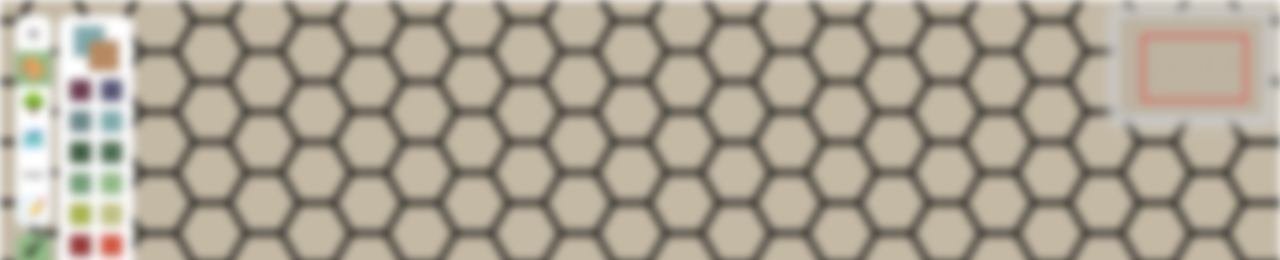
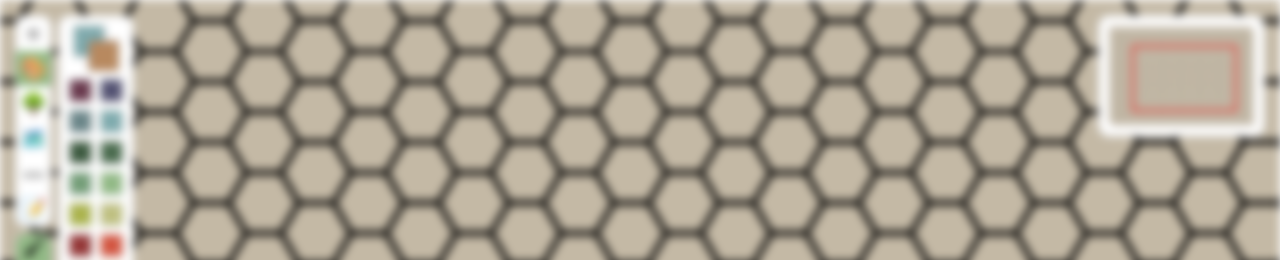
Before and after one commit to purajit/hexaggon, a plain HTML site: page docs/index.html in a window 1280 px wide. Shown: the top 260 px of the page. Drawn offline with Linux system fonts and the light colour scheme; a web font is replaced by a local one.

Commit message:
flesh out minimap (#27)

```diff
--- a/docs/index.css
+++ b/docs/index.css
@@ -5,6 +5,12 @@
   font-family: "Merriweather";
   src: url(Merriweather.ttf) format("truetype");
 }
+
+* {
+    margin: 0;
+    padding: 0;
+}
+
 
 :root {
     color-scheme: light dark;
@@ -137,8 +143,14 @@ html, body {
 /* The whole entire hex map */
 #minimap {
     height: 100px;
-    box-shadow: 0 0 10px 10px var(--shadow-color);
-    background: var(--shadow-color);
+    background: var(--background-color);
+    /* By default, SVG elements are inline elements, and they sort of behave like text.
+     * Hence, they are subject to line-height, which defaults to non-zero, which adds
+     * height to the element. So, either set line-height of the container to 0, or make
+     * the SVG display block/inline-block
+     * https://stackoverflow.com/questions/75751593/why-there-is-additional-4px-height-for-div-when-there-is-svg-inside-it
+     */
+    display: block;
 }
 
 #hexmap {
--- a/docs/index.html
+++ b/docs/index.html
@@ -224,7 +224,7 @@
     </div>
   </div>
   <div class="toolbar right-aligned">
-  <div class="">
+  <div class="overlaid control-panel">
   <svg id="minimap"><rect id="minimapViewBox" stroke="red" stroke-width="20px" fill="none"></rect></svg>
   </div>
   </div>
--- a/docs/index.js
+++ b/docs/index.js
@@ -626,9 +626,11 @@ function freeDragScroll(e) {
 function scroll(xdiff, ydiff) {
   const viewBox = SVG.getAttribute("viewBox") || `0 0 ${window.innerWidth} ${window.innerHeight}`;
   const [x, y, width, height] = viewBox.split(" ").map(Number);
-  SVG.setAttribute("viewBox", `${x + xdiff} ${y + ydiff} ${width} ${height}`);
-  MINIMAP_VIEWBOX.setAttribute("x", x + xdiff);
-  MINIMAP_VIEWBOX.setAttribute("y", y + ydiff);
+  const newX = x + xdiff;
+  const newY = y + ydiff;
+  SVG.setAttribute("viewBox", `${newX} ${newY} ${width} ${height}`);
+  MINIMAP_VIEWBOX.setAttribute("x", newX);
+  MINIMAP_VIEWBOX.setAttribute("y", newY);
   MINIMAP_VIEWBOX.setAttribute("width", width);
   MINIMAP_VIEWBOX.setAttribute("height", height);
   MINIMAP.removeChild(MINIMAP_VIEWBOX);
@@ -697,9 +699,9 @@ function setCanvasColor(previousCanvasColor, color) {
   Object.values(GLOBAL_STATE.drawing.hexes).forEach(hexEntry => {
     if (hexEntry.hex.getAttribute("fill") == previousCanvasColor) {
       hexEntry.hex.setAttribute("fill", color);
+      hexEntry.minihex.setAttribute("fill", color);
+      hexEntry.minihex.setAttribute("stroke", color);
     }
-    hexEntry.minihex.setAttribute("fill", color);
-    hexEntry.minihex.setAttribute("stroke", color);
   });
   GLOBAL_STATE.layers.GRID.canvasColor = color;
   SVG.setAttribute("canvasColor", color);
@@ -726,6 +728,7 @@ function colorHex(c, r, fillColor=null, isFloodFill=false) {
     return;
   }
   GLOBAL_STATE.drawing.hexes[`${c},${r}`].hex.setAttribute("fill", fillColor);
+  GLOBAL_STATE.drawing.hexes[`${c},${r}`].minihex.setAttribute("fill", fillColor);
   if (!isFloodFill) {
     addToUndoStack({type: "color", old: oldFillColor, new: fillColor, target: [c, r]});
   }
@@ -1056,7 +1059,6 @@ function positionHexes(gridDirection) {
     hexEntry.hex.setAttribute("x", x);
     hexEntry.hex.setAttribute("y", y);
     hexEntry.hex.setAttribute("points", points.join(" "));
-    hexEntry.minihex.setAttribute("points", points.join(" "));
     hexEntry.hexObject.setAttribute("x", x);
     hexEntry.hexObject.setAttribute("y", y);
   });
@@ -1084,14 +1086,36 @@ function drawHex(c, r) {
   SVG.appendChild(hex);
   SVG.appendChild(hexObject);
 
-  const minihex = document.createElementNS("http://www.w3.org/2000/svg", "polygon");
-  minihex.setAttribute("stroke-width", "1px");
-  minihex.setAttribute("c", c);
-  minihex.setAttribute("r", r);
-  minihex.classList.add("minihex");
-  MINIMAP.appendChild(minihex);
+  GLOBAL_STATE.drawing.hexes[`${c},${r}`] = {hex, hexObject, x: null, y: null, c, r};
+}
 
-  GLOBAL_STATE.drawing.hexes[`${c},${r}`] = {hex, hexObject, minihex, x: null, y: null, c, r};
+function initMiniMap(x, y, width, height) {
+  MINIMAP.querySelectorAll(".minihex").forEach(e => {
+    MINIMAP.removeChild(e)
+  });
+  Object.values(GLOBAL_STATE.drawing.hexes).forEach(hexEntry => {
+    let pointsStr = "";
+    for (let i = 0; i < hexEntry.hex.points.length; i++) {
+      pointsStr += `${hexEntry.hex.points[i].x},${hexEntry.hex.points[i].y} `
+    }
+    const minihex = document.createElementNS("http://www.w3.org/2000/svg", "polygon");
+    minihex.setAttribute("stroke-width", "1px");
+    minihex.setAttribute("c", hexEntry.c);
+    minihex.setAttribute("r", hexEntry.r);
+    minihex.setAttribute("points", pointsStr);
+    minihex.setAttribute("fill", hexEntry.hex.getAttribute("fill"));
+    minihex.classList.add("minihex");
+    hexEntry.minihex = minihex;
+    MINIMAP.appendChild(minihex);
+  });
+  const minibbox = MINIMAP.getBBox();
+  MINIMAP.setAttribute("viewBox", `${minibbox.x} ${minibbox.y} ${minibbox.width} ${minibbox.height}`);
+  MINIMAP_VIEWBOX.setAttribute("x", x);
+  MINIMAP_VIEWBOX.setAttribute("y", y);
+  MINIMAP_VIEWBOX.setAttribute("width", width)
+  MINIMAP_VIEWBOX.setAttribute("height", height);
+  MINIMAP.removeChild(MINIMAP_VIEWBOX);
+  MINIMAP.appendChild(MINIMAP_VIEWBOX);
 }
 
 function svgInit() {
@@ -1108,9 +1132,18 @@ function svgInit() {
     }
   }
   positionHexes(GLOBAL_STATE.drawing.gridDirection);
+  const bbox = SVG.getBBox();
+  const midX = (bbox.width - window.innerWidth) / 2;
+  const midY = (bbox.height - window.innerHeight) / 2;
+  SVG.setAttribute(
+    "viewBox",
+    `${midX} ${midY} ${window.innerWidth} ${window.innerHeight}`
+  );
+
+  initMiniMap(midX, midY, window.innerWidth, window.innerHeight);
+
   setCanvasColor(null, GLOBAL_STATE.layers.GRID.canvasColor);
   setGridColor(null, GLOBAL_STATE.layers.GRID.gridColor);
-
   setPrimaryObject(GLOBAL_STATE.layers.OBJECT.primaryObject);
   setSecondaryObject(GLOBAL_STATE.layers.OBJECT.secondaryObject);
 
@@ -1119,23 +1152,6 @@ function svgInit() {
   HORIZONTAL_GRID_BTN.classList.add("primaryselected");
 
   switchToLayer(Layers.COLOR);
-  const bbox = SVG.getBBox();
-  const midX = (bbox.width - window.innerWidth) / 2;
-  const midY = (bbox.height - window.innerHeight) / 2;
-  SVG.setAttribute(
-    "viewBox",
-    `${midX} ${midY} ${window.innerWidth} ${window.innerHeight}`
-  );
-
-  const minibbox = MINIMAP.getBBox();
-  MINIMAP.setAttribute("viewBox", `${minibbox.x} ${minibbox.y} ${minibbox.width} ${minibbox.height}`);
-  MINIMAP_VIEWBOX.setAttribute("x", midX);
-  MINIMAP_VIEWBOX.setAttribute("y", midY);
-  MINIMAP_VIEWBOX.setAttribute("width", window.innerWidth);
-  MINIMAP_VIEWBOX.setAttribute("height", window.innerHeight);
-  MINIMAP.removeChild(MINIMAP_VIEWBOX);
-  MINIMAP.appendChild(MINIMAP_VIEWBOX);
-
   GLOBAL_STATE.pauseUndoStack = false;
   // smolbean grid for inspection ease
   // for (let c = 3; c < 13; c++) {
@@ -1259,9 +1275,10 @@ function importSvg(svgStr, shouldPersist=true) {
   const uploadedSvg = parser.parseFromString(svgStr, "image/svg+xml").documentElement;
   GLOBAL_STATE.drawing.uuid = uploadedSvg.getAttribute("uuid");
   GLOBAL_STATE.drawing.gridDirection = uploadedSvg.getAttribute("gridDirection");
-  GLOBAL_STATE.layers.GRID.canvasColor = uploadedSvg.getAttribute("canvasColor");
-  GLOBAL_STATE.layers.GRID.gridColor = uploadedSvg.getAttribute("gridColor");
   SVG.innerHTML = uploadedSvg.innerHTML;
+
+  let numRows = 0;
+  let numCols = 0;
 
   // populate the hex metadata
   SVG.querySelectorAll(".hex").forEach(hex => {
@@ -1269,13 +1286,21 @@ function importSvg(svgStr, shouldPersist=true) {
     const r = hex.getAttribute("r");
     const x = hex.getAttribute("x");
     const y = hex.getAttribute("y");
-    GLOBAL_STATE.drawing.hexes[`${c},${r}`] = {hex, x, y, c, r}
+    numRows = Math.max(numRows, r + 1);
+    numCols = Math.max(numCols, c + 1);
+    GLOBAL_STATE.drawing.hexes[`${c},${r}`] = {hex, x, y, c, r};
   });
   SVG.querySelectorAll(".hex-object").forEach(hexObject => {
     const c = hexObject.getAttribute("c");
     const r = hexObject.getAttribute("r");
     GLOBAL_STATE.drawing.hexes[`${c},${r}`].hexObject = hexObject;
   });
+  GLOBAL_STATE.layers.GRID.rows = numRows;
+  GLOBAL_STATE.layers.GRID.cols = numCols;
+
+  initMiniMap(SVG.viewBox.baseVal.x, SVG.viewBox.baseVal.y, SVG.viewBox.baseVal.width, SVG.viewBox.baseVal.height);
+  setCanvasColor(null, uploadedSvg.getAttribute("canvasColor"));
+  setGridColor(null, uploadedSvg.getAttribute("gridColor"));
   switchToLayer(Layers.COLOR);
   clearWelcomeScreen();
   // if (shouldPersist) {
```
